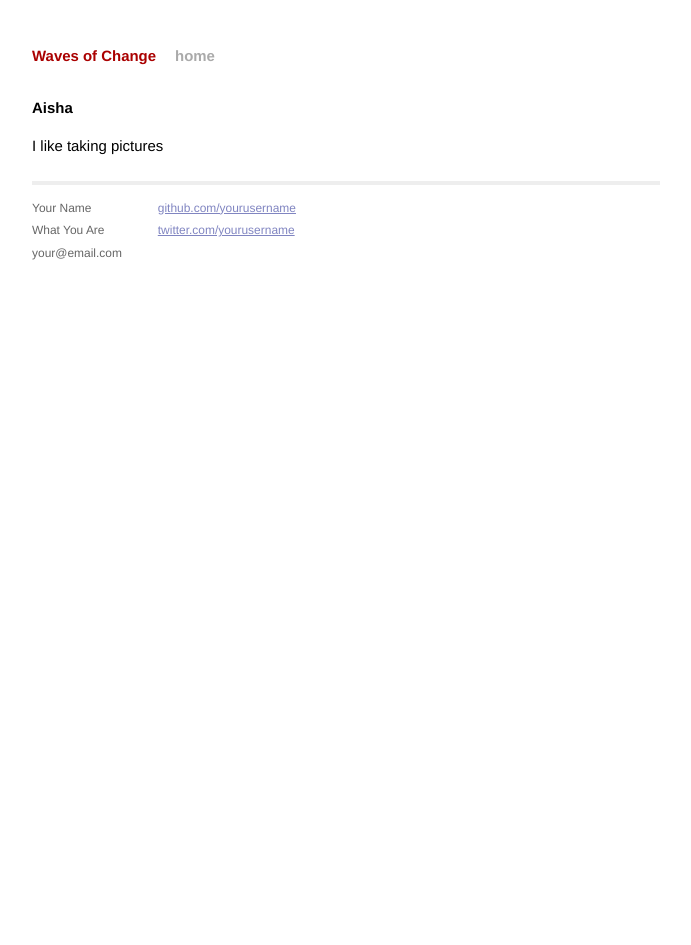
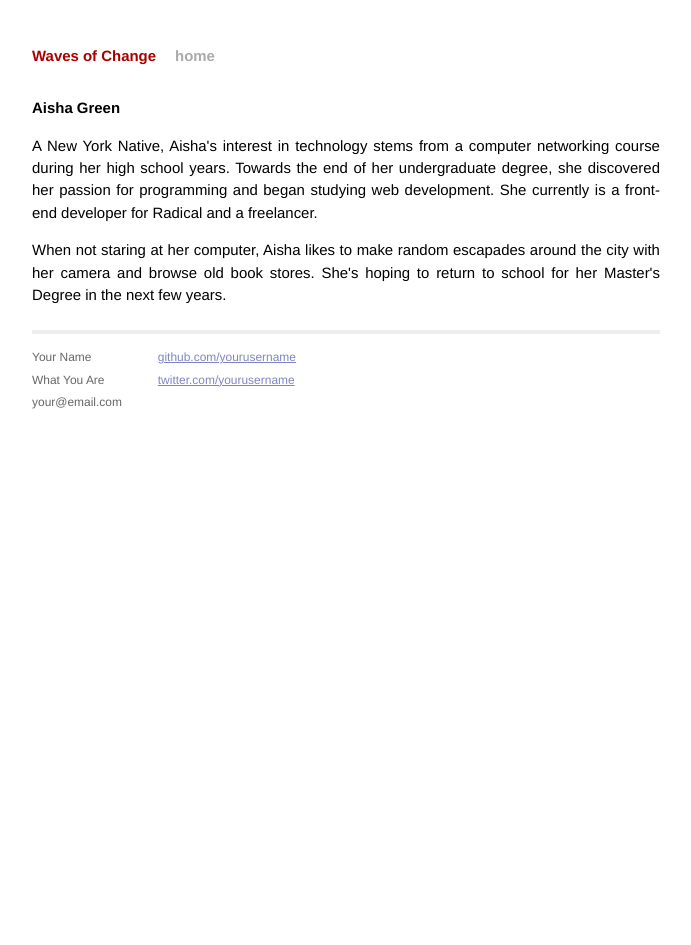
Before and after one commit to WavesofChange/woc-jekyll, a Jekyll site: the page built from about/aisha.html, in a window 1280 px wide. Shown: the whole page, without its empty margins (294-985 px from the left). Built offline with Jekyll 4.4.1, drawn with Linux system fonts in a browser that asks for light colours.

Commit message:
updated about me

```diff
--- a/about/aisha.html
+++ b/about/aisha.html
@@ -3,6 +3,8 @@
   title: Waves of Change
 ---
 
- <h1>Aisha</h1>
+ <h1>Aisha Green</h1>
 
- <p>I like taking pictures</p>
+ <p>A New York Native, Aisha's interest in technology stems from a computer networking course during her high school years. Towards the end of her undergraduate degree, she discovered her passion for programming and began studying web development. She currently is a front-end developer for Radical and a freelancer.</p>
+
+<p>When not staring at her computer, Aisha likes to make random escapades around the city with her camera and browse old book stores. She's hoping to return to school for her Master's Degree in the next few years.</p>
```
